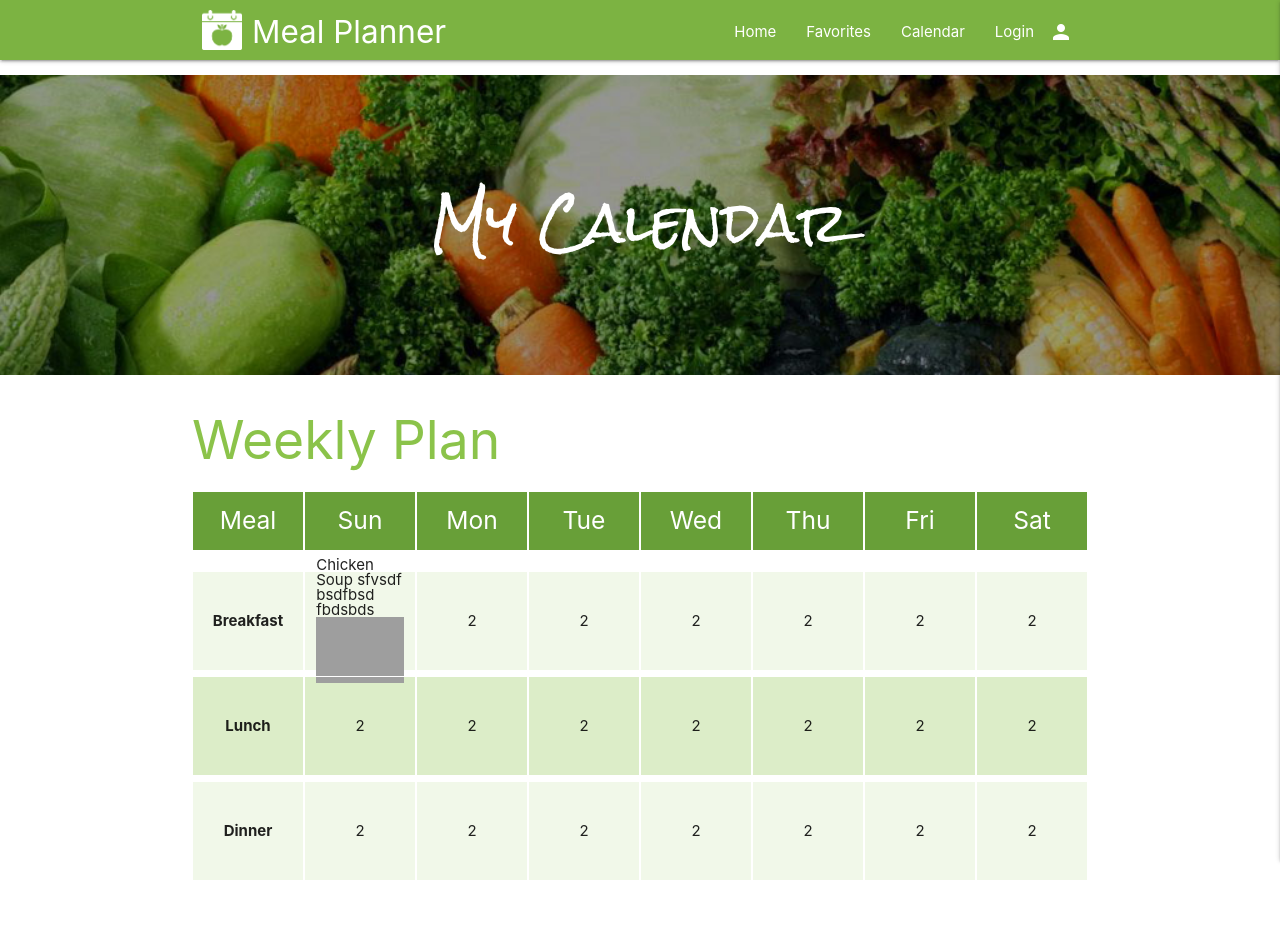
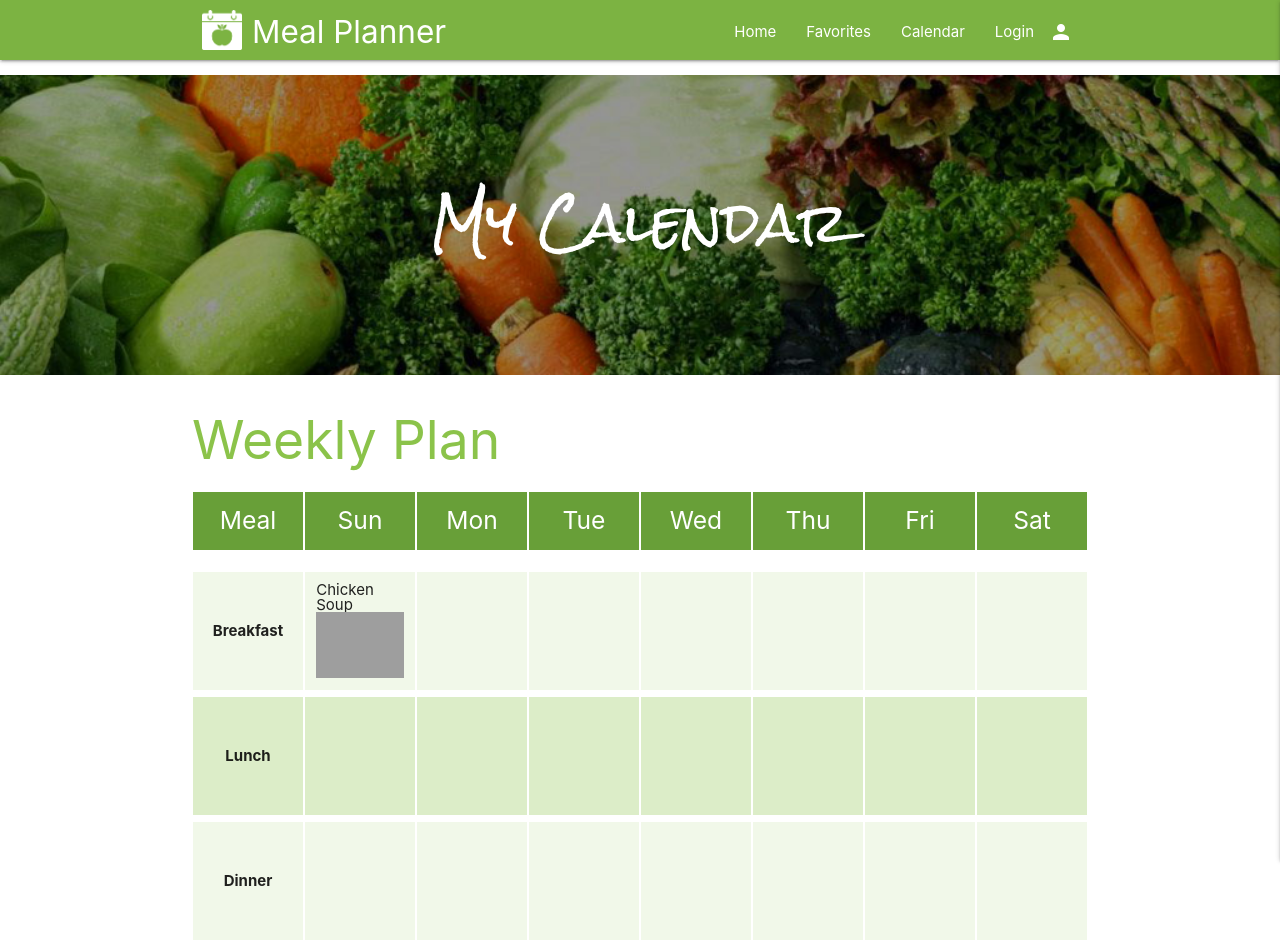
Before and after one commit to stephanfalcon/PlusUltraProject, a plain HTML site: page calendar.html in a window 1280 px wide. Before the commit the page ends 886 px from the top, so only its background shows below. Drawn offline with nearby package versions, Linux system fonts and the light colour scheme; grey boxes are pictures that could not be loaded; files whose address does not match are found by name; a web font is replaced by a local one.

Commit message:
Minor tweeks. Removed some extra text.

```diff
--- a/assets/css/calendarStyle.css
+++ b/assets/css/calendarStyle.css
@@ -1,35 +1,3 @@
-/* .container {
-    margin-top: 60px;
-}
-
-.row>div {
-    padding: 10px;
-    background: rgb(207, 253, 209);
-    border: 1px solid rgb(7, 245, 39);
-    height: 120px;
-
-}
-
-.row {
-    margin: 0;
-    width: 1400px;
-}
-
-.col {
-    text-align: center;
-}
-
-img {
-    width: 40px;
-}
-
-.s1 {
-    display: flex;
-    flex-direction: column;
-    align-items: center;
-    justify-content: center;
-} */
-
 .food-pic {
     width: 100%
 }
@@ -49,7 +17,7 @@ img {
 }
 
 .box {
-    height: 100px;
+    height: 120px;
     border: 1px solid white;
     display: flex;
     flex-direction: column;
--- a/calendar.html
+++ b/calendar.html
@@ -129,42 +129,42 @@
                 <div class=" col s8ths s1 box"><b>Breakfast</b></div>
             </div>
             <div class="col s8ths s1 box">
-                <span class="recipe-title">Chicken Soup sfvsdf bsdfbsd fbdsbds</span>
+                <span class="recipe-title">Chicken Soup</span>
                 <span class="recipe-image"><img class="food-pic"
                         src="https://tmbidigitalassetsazure.blob.core.windows.net/secure/RMS/attachments/37/1200x1200/exps192832_TH163619D09_30_2b.jpg"
                         alt="chicken soup"></img>
                 </span>
             </div>
-            <div class="col s8ths s1 box">2</div>
-            <div class="col s8ths s1 box">2</div>
-            <div class="col s8ths s1 box">2</div>
-            <div class="col s8ths s1 box">2</div>
-            <div class="col s8ths s1 box">2</div>
-            <div class="col s8ths s1 box">2</div>
+            <div class="col s8ths s1 box"></div>
+            <div class="col s8ths s1 box"></div>
+            <div class="col s8ths s1 box"></div>
+            <div class="col s8ths s1 box"></div>
+            <div class="col s8ths s1 box"></div>
+            <div class="col s8ths s1 box"></div>
         </div>
         <div class="meal-row row light-green lighten-4">
             <div class="xtra-info">
                 <div class=" col s8ths s1 box"><b>Lunch</b></div>
             </div>
-            <div class="col s8ths s1 box">2</div>
-            <div class="col s8ths s1 box">2</div>
-            <div class="col s8ths s1 box">2</div>
-            <div class="col s8ths s1 box">2</div>
-            <div class="col s8ths s1 box">2</div>
-            <div class="col s8ths s1 box">2</div>
-            <div class="col s8ths s1 box">2</div>
+            <div class="col s8ths s1 box"></div>
+            <div class="col s8ths s1 box"></div>
+            <div class="col s8ths s1 box"></div>
+            <div class="col s8ths s1 box"></div>
+            <div class="col s8ths s1 box"></div>
+            <div class="col s8ths s1 box"></div>
+            <div class="col s8ths s1 box"></div>
         </div>
         <div class="meal-row row light-green lighten-5">
             <div class="xtra-info">
                 <div class=" col s8ths s1 box"><b>Dinner</b></div>
             </div>
-            <div class="col s8ths s1 box">2</div>
-            <div class="col s8ths s1 box">2</div>
-            <div class="col s8ths s1 box">2</div>
-            <div class="col s8ths s1 box">2</div>
-            <div class="col s8ths s1 box">2</div>
-            <div class="col s8ths s1 box">2</div>
-            <div class="col s8ths s1 box">2</div>
+            <div class="col s8ths s1 box"></div>
+            <div class="col s8ths s1 box"></div>
+            <div class="col s8ths s1 box"></div>
+            <div class="col s8ths s1 box"></div>
+            <div class="col s8ths s1 box"></div>
+            <div class="col s8ths s1 box"></div>
+            <div class="col s8ths s1 box"></div>
         </div>
     </div>
 
```
